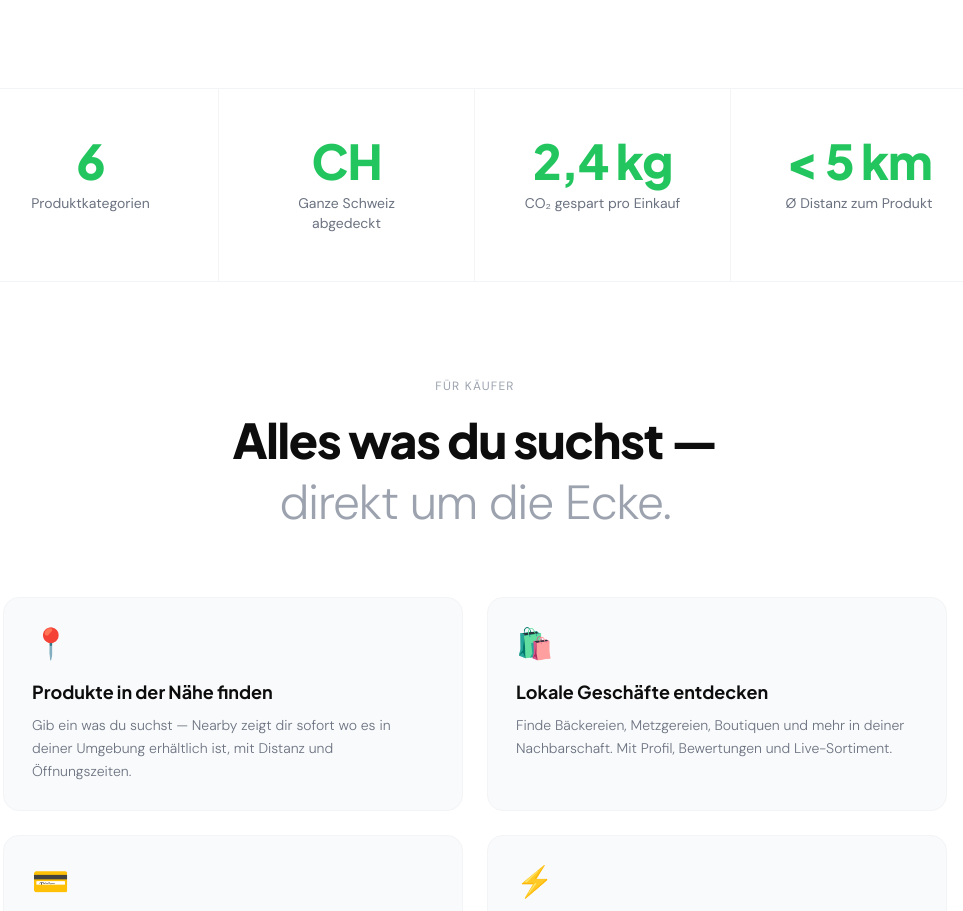
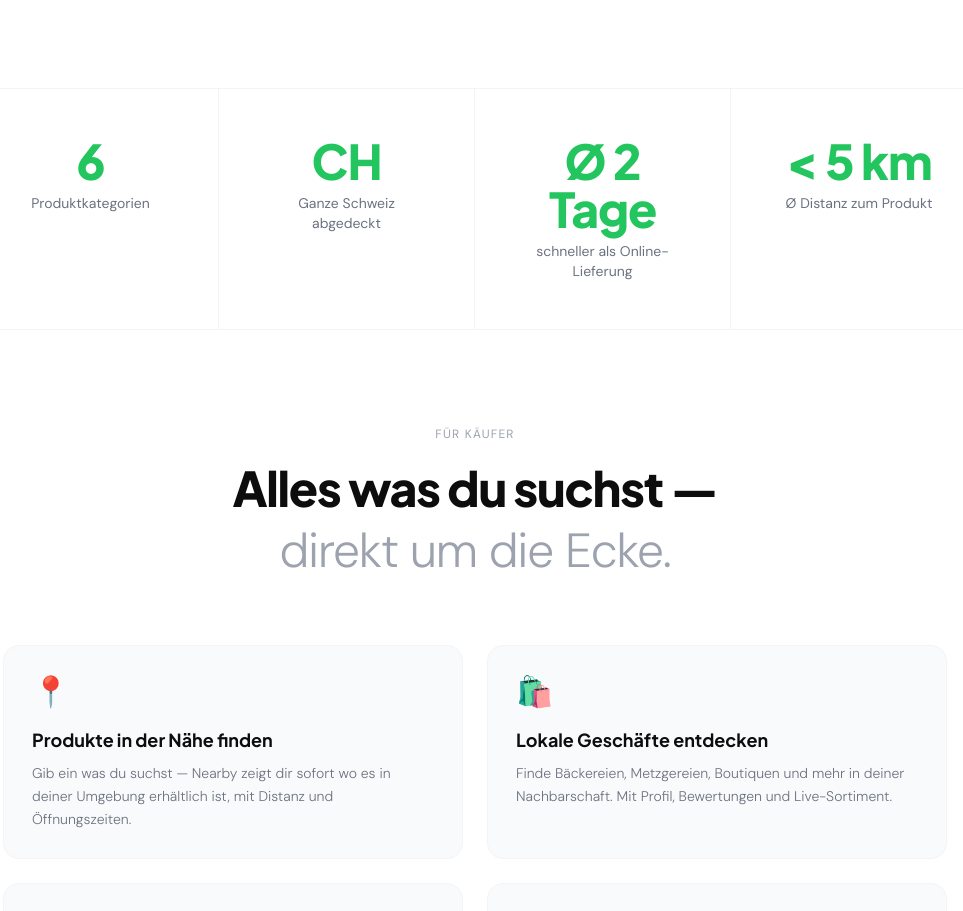
Before and after one commit to etiennezogg/Nearby-Coming-Soon, a Next.js app: page / in a window 1280 px wide. Shown: the part 1400-2311 px from the top of the page, without its empty margins (165-1128 px from the left). Built offline with nearby package versions, Linux system fonts and the light colour scheme; no server answers.

Commit message:
Coming Soon: restore time-saved stat (Ø 2 Tage)

```diff
--- a/src/app/page.tsx
+++ b/src/app/page.tsx
@@ -115,7 +115,7 @@ const bizFeatures = [
 const stats = [
   { value: '6', label: 'Produktkategorien' },
   { value: 'CH', label: 'Ganze Schweiz abgedeckt' },
-  { value: '2,4 kg', label: 'CO₂ gespart pro Einkauf' },
+  { value: 'Ø 2 Tage', label: 'schneller als Online-Lieferung' },
   { value: '< 5 km', label: 'Ø Distanz zum Produkt' },
 ]
 
```
